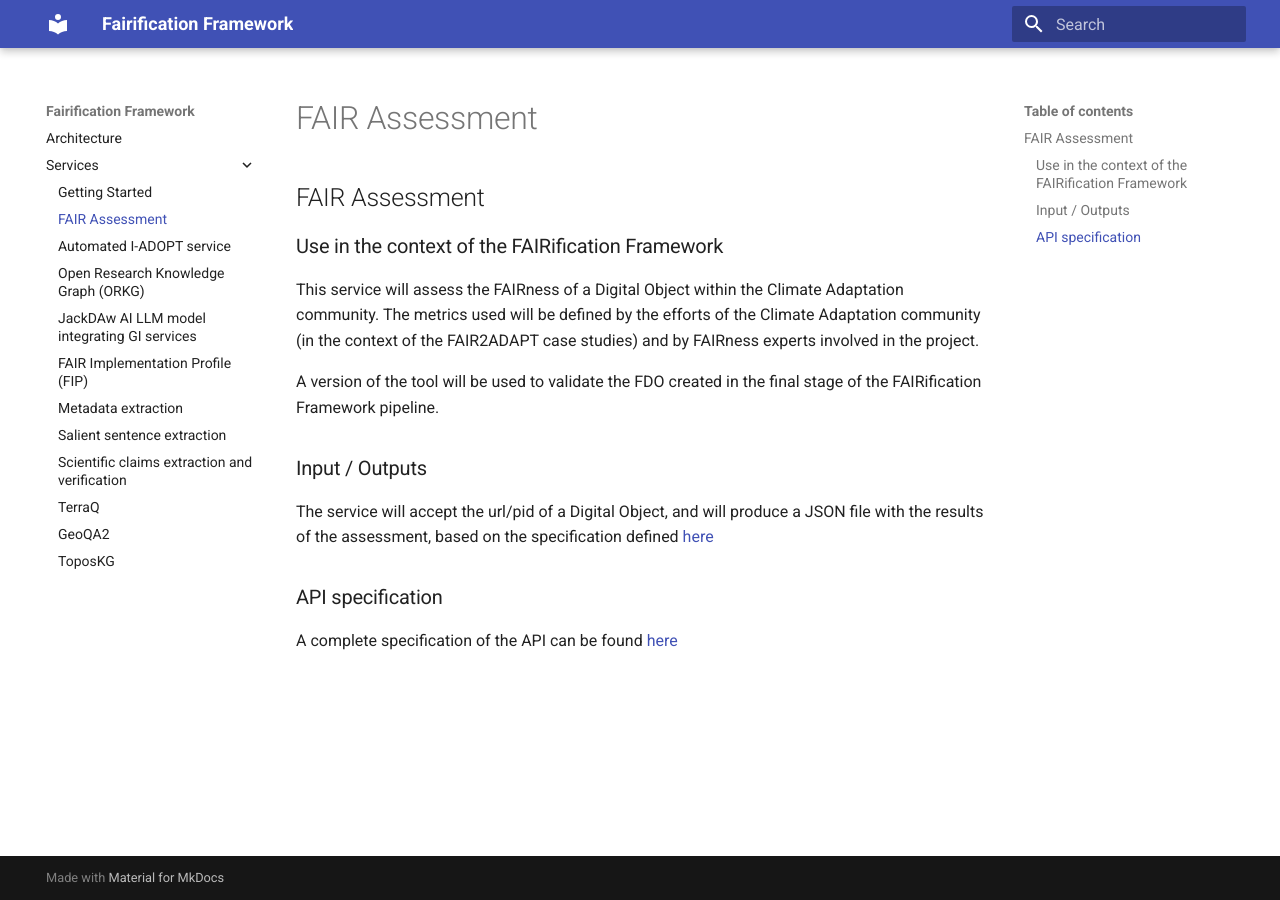
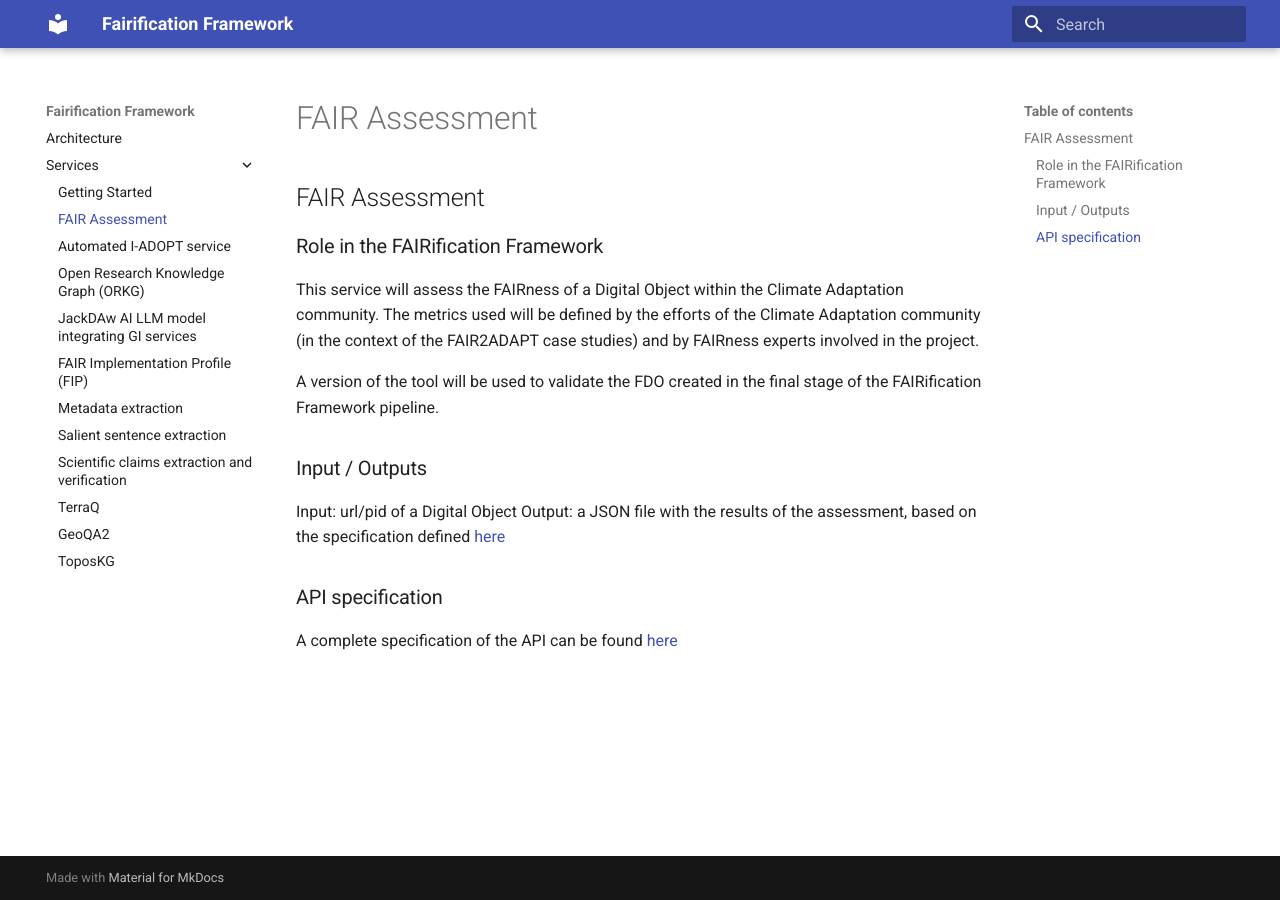
Before and after one commit to FAIR2Adapt/fairification-framework, an MkDocs documentation site: the page built from docs/services/ff-assessment.md, in a window 1280 px wide. Built offline with MkDocs 1.6.1 and Material for MkDocs 9.7.7, drawn with Linux system fonts in a browser that asks for light colours.

Commit message:
API url changed

```diff
--- a/docs/services/ff-assessment.md
+++ b/docs/services/ff-assessment.md
@@ -1,14 +1,15 @@
 ## FAIR Assessment
 
-### Use in the context of the FAIRification Framework
+### Role in the FAIRification Framework
 This service will assess the FAIRness of a Digital Object within the Climate Adaptation community. The metrics used will be defined by the efforts of the Climate Adaptation community (in the context of the FAIR2ADAPT case studies) and by FAIRness experts involved in the project.
 
 A version of the tool will be used to validate the FDO created in the final stage of the FAIRification Framework pipeline.
 
 ### Input / Outputs
 
-The service will accept the url/pid of a Digital Object, and will produce a JSON file with the results of the assessment, based on the specification defined [here](https://fairos.readthedocs.io/en/latest/output/)
+Input: url/pid of a Digital Object
+Output: a JSON file with the results of the assessment, based on the specification defined [here](https://fairos.readthedocs.io/en/latest/output/)
 
 ### API specification
 
-A complete specification of the API can be found [here](https://w3id.org/FAIROS/api)
+A complete specification of the API can be found [here](http://w3id.org/FAIROS/api-docs)
```
